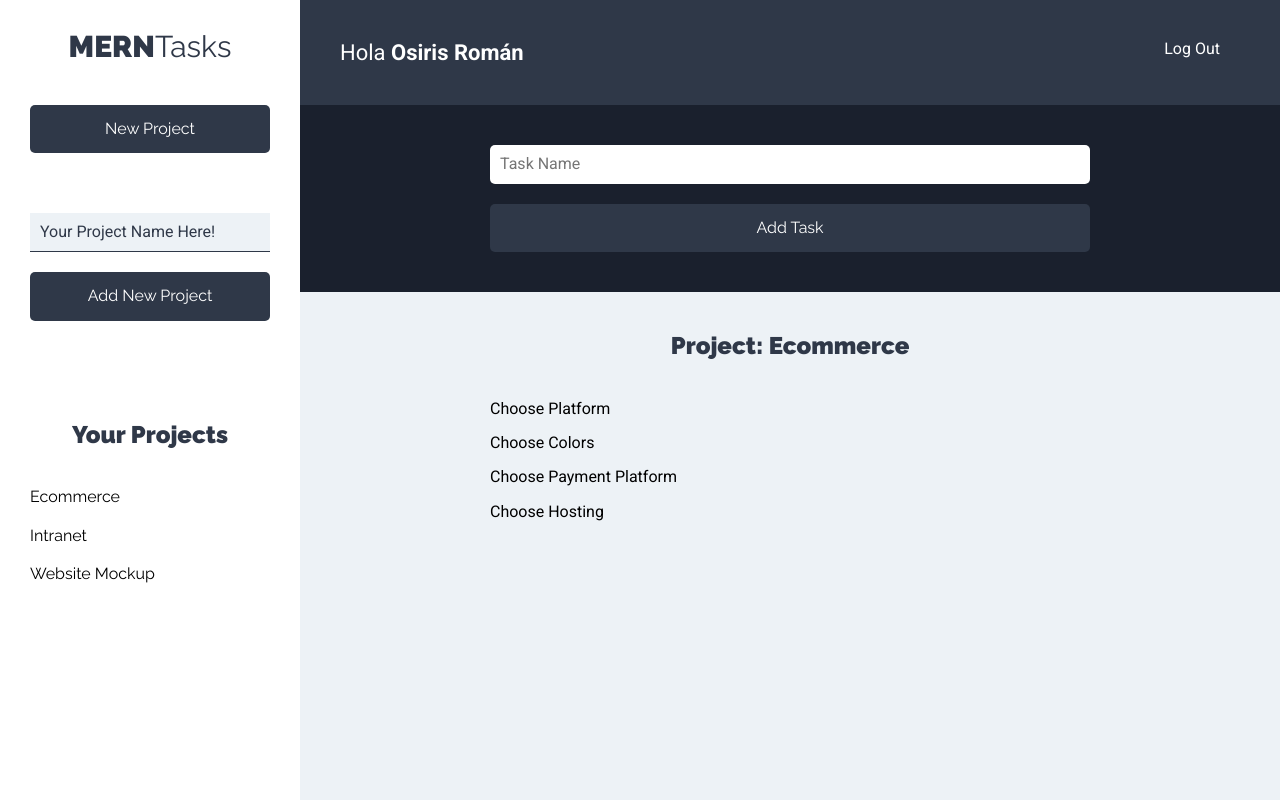
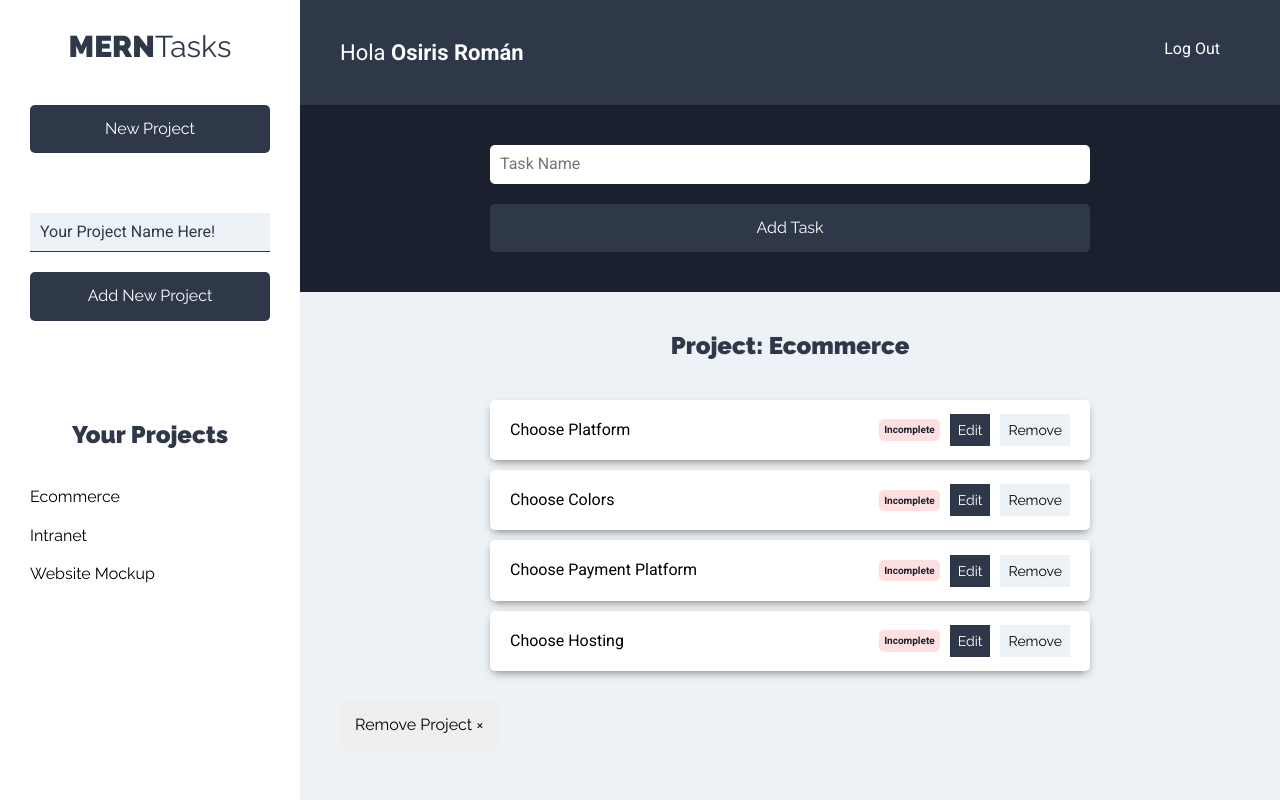
Before and after one commit to OsirisRoman/project_manager_frontend, a React (Create React App) app: page /projects in a window 1280 px wide. Built offline with nearby package versions, Linux system fonts and the light colour scheme.

Commit message:
Adding action buttons in Task/TaskList Components.

```diff
--- a/src/components/tasks/Task.jsx
+++ b/src/components/tasks/Task.jsx
@@ -1,7 +1,32 @@
 import React from 'react';
 
 const Task = ({ task }) => {
-  return <p>{task.name}</p>;
+  return (
+    <li className='tarea sombra'>
+      <p>{task.name}</p>
+
+      <div className='estado'>
+        {task.status ? (
+          <button type='button' className='completo'>
+            Complete
+          </button>
+        ) : (
+          <button type='button' className='incompleto'>
+            Incomplete
+          </button>
+        )}
+      </div>
+
+      <div className='acciones'>
+        <button type='button' className='btn btn-primario'>
+          Edit
+        </button>
+        <button type='button' className='btn btn-secundario'>
+          Remove
+        </button>
+      </div>
+    </li>
+  );
 };
 
 export default Task;
--- a/src/components/tasks/TasksList.jsx
+++ b/src/components/tasks/TasksList.jsx
@@ -3,10 +3,7 @@
 import Task from './Task';
 
 const TasksList = ({ project }) => {
-  console.log(project);
-  console.log(project.tasksList);
   const tasksList = project.tasksList;
-  console.log(tasksList);
 
   return (
     <Fragment>
@@ -20,6 +17,10 @@
           tasksList.map((task, index) => <Task key={index} task={task} />)
         )}
       </ul>
+
+      <button type='button' className='btn btn-eliminar'>
+        Remove Project &times;
+      </button>
     </Fragment>
   );
 };
```
